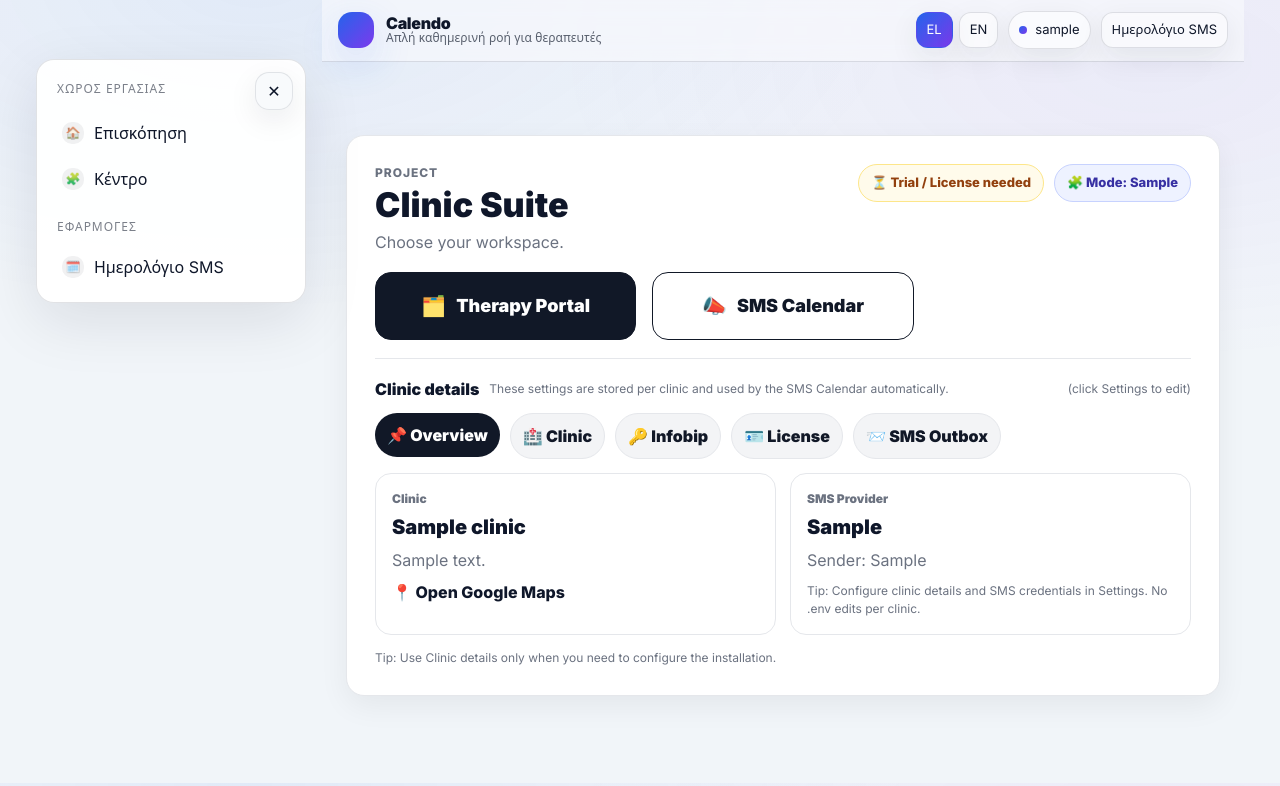
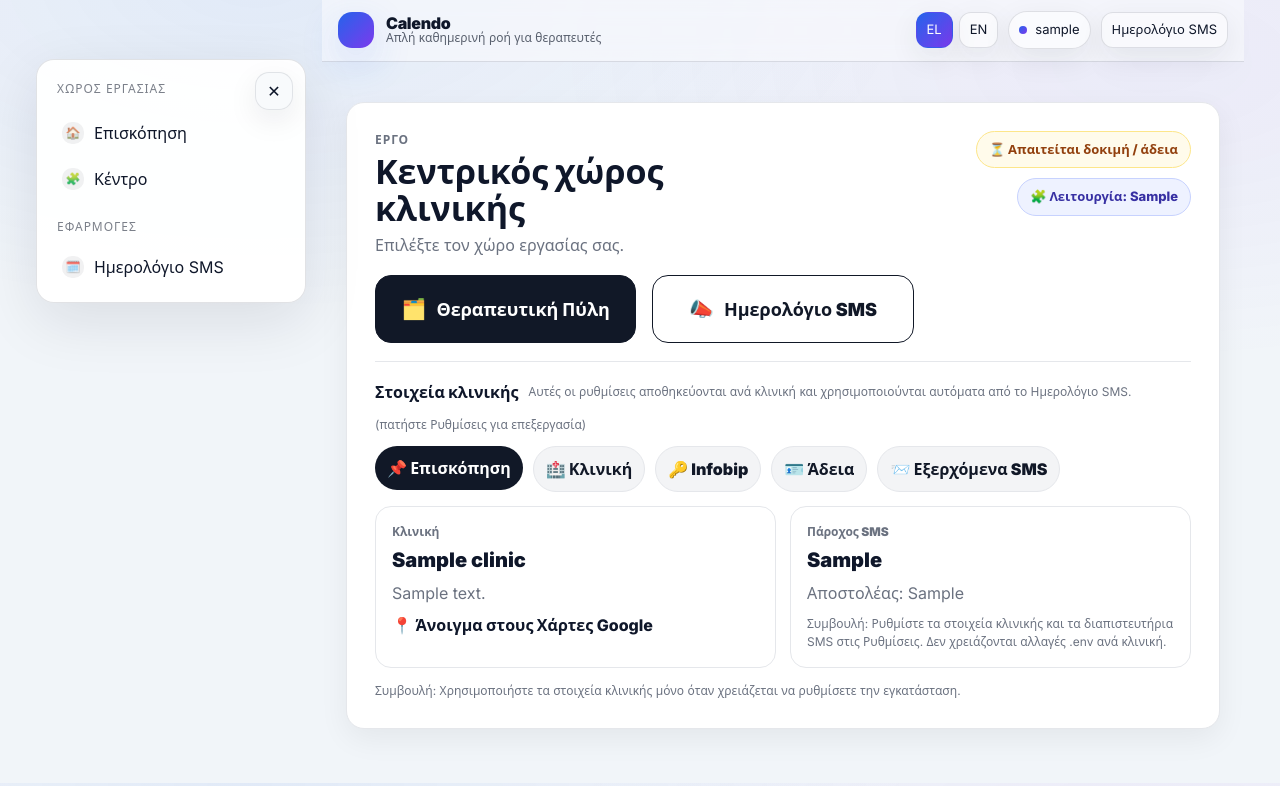
Before and after one commit to KOSTAS-KON/calendo, a FastAPI app: template portal/app/templates/pages/suite.html in a window 1280 px wide. Shown: the part 17-803 px from the top of the page. Run offline with FastAPI, Linux system fonts and the light colour scheme; the template is opened without the code that fills it: most values are stand-ins (such as "Sample title", 1, 10 or a date in 2020); some libraries are stand-ins or nearby versions.

Commit message:
Translate suite and team pages to Greek-first UI

```diff
--- a/portal/app/templates/pages/suite.html
+++ b/portal/app/templates/pages/suite.html
@@ -5,22 +5,22 @@
   <div style="width:980px;max-width:100%;background:#fff;border:1px solid #e5e7eb;border-radius:18px;box-shadow:0 10px 30px rgba(0,0,0,.06);padding:28px;">
     <div style="display:flex;align-items:flex-start;justify-content:space-between;gap:12px;">
       <div>
-        <div style="font-size:12px;letter-spacing:.08em;color:#6b7280;font-weight:800;">PROJECT</div>
-        <div style="font-size:34px;font-weight:900;line-height:1.1;margin-top:4px;">Clinic Suite</div>
-        <div style="color:#6b7280;margin-top:6px;">Choose your workspace.</div>
+        <div style="font-size:12px;letter-spacing:.08em;color:#6b7280;font-weight:800;">{{ tr(request, "ΕΡΓΟ", "PROJECT") }}</div>
+        <div style="font-size:34px;font-weight:900;line-height:1.1;margin-top:4px;">{{ tr(request, "Κεντρικός χώρος κλινικής", "Clinic Suite") }}</div>
+        <div style="color:#6b7280;margin-top:6px;">{{ tr(request, "Επιλέξτε τον χώρο εργασίας σας.", "Choose your workspace.") }}</div>
       </div>
       <div style="display:flex;gap:10px;align-items:center;flex-wrap:wrap;justify-content:flex-end;">
         {% if license %}
           {% if license.is_active() %}
-            <span style="display:inline-flex;align-items:center;gap:8px;padding:8px 12px;border-radius:999px;background:#ecfdf5;border:1px solid #a7f3d0;color:#065f46;font-weight:800;font-size:13px;">✅ License active</span>
+            <span style="display:inline-flex;align-items:center;gap:8px;padding:8px 12px;border-radius:999px;background:#ecfdf5;border:1px solid #a7f3d0;color:#065f46;font-weight:800;font-size:13px;">✅ {{ tr(request, "Η άδεια είναι ενεργή", "License active") }}</span>
           {% else %}
-            <span style="display:inline-flex;align-items:center;gap:8px;padding:8px 12px;border-radius:999px;background:#fffbeb;border:1px solid #fde68a;color:#92400e;font-weight:800;font-size:13px;">⏳ Trial / License needed</span>
+            <span style="display:inline-flex;align-items:center;gap:8px;padding:8px 12px;border-radius:999px;background:#fffbeb;border:1px solid #fde68a;color:#92400e;font-weight:800;font-size:13px;">⏳ {{ tr(request, "Απαιτείται δοκιμή / άδεια", "Trial / License needed") }}</span>
           {% endif %}
-          <span style="display:inline-flex;align-items:center;gap:8px;padding:8px 12px;border-radius:999px;background:#eef2ff;border:1px solid #c7d2fe;color:#3730a3;font-weight:800;font-size:13px;">🧩 Mode: {{ license.product_mode }}</span>
+          <span style="display:inline-flex;align-items:center;gap:8px;padding:8px 12px;border-radius:999px;background:#eef2ff;border:1px solid #c7d2fe;color:#3730a3;font-weight:800;font-size:13px;">🧩 {{ tr(request, "Λειτουργία", "Mode") }}: {{ license.product_mode }}</span>
         {% endif %}
         {% if request.session.get("subscription_until") %}
           <span style="display:inline-flex;align-items:center;gap:8px;padding:8px 12px;border-radius:999px;background:#f1f5f9;border:1px solid #e5e7eb;color:#111827;font-weight:800;font-size:13px;">
-            ⏰ Subscription valid until: {{ request.session.get("subscription_until") }}
+            ⏰ {{ tr(request, "Συνδρομή έως", "Subscription valid until") }}: {{ request.session.get("subscription_until") }}
           </span>
         {% endif %}
       </div>
@@ -29,19 +29,19 @@
     <div style="display:grid;grid-template-columns:repeat(3,1fr);gap:16px;margin-top:18px;">
       <a href="{{ rp }}/children?tenant={{ tenant_slug }}" style="text-decoration:none;">
         <div style="display:flex;align-items:center;justify-content:center;gap:10px;padding:18px 16px;border-radius:16px;background:#111827;color:#fff;font-size:18px;font-weight:900;border:1px solid #111827;">
-          <span style="font-size:20px;">🗂️</span> Therapy Portal
+          <span style="font-size:20px;">🗂️</span> {{ tr(request, "Θεραπευτική Πύλη", "Therapy Portal") }}
         </div>
       </a>
       <a href="{{ sms_app_url }}" style="text-decoration:none;" target="_self">
         <div style="display:flex;align-items:center;justify-content:center;gap:10px;padding:18px 16px;border-radius:16px;background:#fff;color:#111827;font-size:18px;font-weight:900;border:1px solid #111827;">
-          <span style="font-size:20px;">📣</span> SMS Calendar
+          <span style="font-size:20px;">📣</span> {{ tr(request, "Ημερολόγιο SMS", "SMS Calendar") }}
         </div>
       </a>
 
 {% if can_manage_team %}
 <a href="{{ rp }}/team?tenant={{ tenant_slug }}" style="text-decoration:none;">
   <div style="display:flex;align-items:center;justify-content:center;gap:10px;padding:18px 16px;border-radius:16px;background:#eef2ff;color:#111827;font-size:18px;font-weight:900;border:1px solid #c7d2fe;">
-    <span style="font-size:20px;">🔐</span> Team & Access
+    <span style="font-size:20px;">🔐</span> {{ tr(request, "Ομάδα & Πρόσβαση", "Team & Access") }}
   </div>
 </a>
 {% endif %}
@@ -51,50 +51,50 @@
 
     <div style="display:flex;align-items:center;justify-content:space-between;gap:12px;flex-wrap:wrap;">
       <div style="display:flex;align-items:center;gap:10px;">
-        <div style="font-weight:900;">Clinic details</div>
-        <span style="font-size:12px;color:#6b7280;">These settings are stored per clinic and used by the SMS Calendar automatically.</span>
+        <div style="font-weight:900;">{{ tr(request, "Στοιχεία κλινικής", "Clinic details") }}</div>
+        <span style="font-size:12px;color:#6b7280;">{{ tr(request, "Αυτές οι ρυθμίσεις αποθηκεύονται ανά κλινική και χρησιμοποιούνται αυτόματα από το Ημερολόγιο SMS.", "These settings are stored per clinic and used by the SMS Calendar automatically.") }}</span>
       </div>
-      <div style="font-size:12px;color:#6b7280;">(click Settings to edit)</div>
+      <div style="font-size:12px;color:#6b7280;">{{ tr(request, "(πατήστε Ρυθμίσεις για επεξεργασία)", "(click Settings to edit)") }}</div>
     </div>
 
     <div style="display:flex;gap:10px;flex-wrap:wrap;margin-top:12px;">
       <a class="chiplink" href="{{ rp }}/children?tenant={{ tenant_slug }}" style="text-decoration:none;">
-        <span style="display:inline-flex;align-items:center;gap:8px;padding:10px 12px;border-radius:999px;background:#111827;color:#fff;font-weight:900;">📌 Overview</span>
+        <span style="display:inline-flex;align-items:center;gap:8px;padding:10px 12px;border-radius:999px;background:#111827;color:#fff;font-weight:900;">📌 {{ tr(request, "Επισκόπηση", "Overview") }}</span>
       </a>
       <a class="chiplink" href="{{ rp }}/settings?tenant={{ tenant_slug }}" style="text-decoration:none;">
-        <span style="display:inline-flex;align-items:center;gap:8px;padding:10px 12px;border-radius:999px;background:#f3f4f6;color:#111827;border:1px solid #e5e7eb;font-weight:900;">🏥 Clinic</span>
+        <span style="display:inline-flex;align-items:center;gap:8px;padding:10px 12px;border-radius:999px;background:#f3f4f6;color:#111827;border:1px solid #e5e7eb;font-weight:900;">🏥 {{ tr(request, "Κλινική", "Clinic") }}</span>
       </a>
       <a class="chiplink" href="{{ rp }}/settings?tenant={{ tenant_slug }}" style="text-decoration:none;">
         <span style="display:inline-flex;align-items:center;gap:8px;padding:10px 12px;border-radius:999px;background:#f3f4f6;color:#111827;border:1px solid #e5e7eb;font-weight:900;">🔑 Infobip</span>
       </a>
       <a class="chiplink" href="{{ rp }}/settings?tenant={{ tenant_slug }}" style="text-decoration:none;">
-        <span style="display:inline-flex;align-items:center;gap:8px;padding:10px 12px;border-radius:999px;background:#f3f4f6;color:#111827;border:1px solid #e5e7eb;font-weight:900;">🪪 License</span>
+        <span style="display:inline-flex;align-items:center;gap:8px;padding:10px 12px;border-radius:999px;background:#f3f4f6;color:#111827;border:1px solid #e5e7eb;font-weight:900;">🪪 {{ tr(request, "Άδεια", "License") }}</span>
       </a>
-	      <a class="chiplink" href="{{ rp }}/sms-outbox?tenant={{ tenant_slug }}" style="text-decoration:none;">
-	        <span style="display:inline-flex;align-items:center;gap:8px;padding:10px 12px;border-radius:999px;background:#f3f4f6;color:#111827;border:1px solid #e5e7eb;font-weight:900;">📨 SMS Outbox</span>
-	      </a>
+      <a class="chiplink" href="{{ rp }}/sms-outbox?tenant={{ tenant_slug }}" style="text-decoration:none;">
+        <span style="display:inline-flex;align-items:center;gap:8px;padding:10px 12px;border-radius:999px;background:#f3f4f6;color:#111827;border:1px solid #e5e7eb;font-weight:900;">📨 {{ tr(request, "Εξερχόμενα SMS", "SMS Outbox") }}</span>
+      </a>
     </div>
 
     <div style="display:grid;grid-template-columns:1fr 1fr;gap:14px;margin-top:14px;">
       <div style="border:1px solid #e5e7eb;border-radius:16px;padding:16px;">
-        <div style="color:#6b7280;font-size:12px;font-weight:900;">Clinic</div>
+        <div style="color:#6b7280;font-size:12px;font-weight:900;">{{ tr(request, "Κλινική", "Clinic") }}</div>
         <div style="font-size:20px;font-weight:900;margin-top:4px;">{{ clinic.name or "—" }}</div>
         <div style="color:#6b7280;margin-top:6px;">{{ clinic.address or "—" }}</div>
         {% if clinic.map_url %}
-          <div style="margin-top:8px;"><a href="{{ clinic.map_url }}" target="_blank" style="font-weight:800;">📍 Open Google Maps</a></div>
+          <div style="margin-top:8px;"><a href="{{ clinic.map_url }}" target="_blank" style="font-weight:800;">📍 {{ tr(request, "Άνοιγμα στους Χάρτες Google", "Open Google Maps") }}</a></div>
         {% endif %}
       </div>
 
       <div style="border:1px solid #e5e7eb;border-radius:16px;padding:16px;">
-        <div style="color:#6b7280;font-size:12px;font-weight:900;">SMS Provider</div>
+        <div style="color:#6b7280;font-size:12px;font-weight:900;">{{ tr(request, "Πάροχος SMS", "SMS Provider") }}</div>
         <div style="font-size:20px;font-weight:900;margin-top:4px;">{{ clinic.sms_provider or "infobip" }}</div>
-        <div style="color:#6b7280;margin-top:6px;">Sender: {{ clinic.infobip_sender or "—" }}</div>
-        <div style="margin-top:10px;color:#6b7280;font-size:12px;">Tip: Configure clinic details and SMS credentials in Settings. No .env edits per clinic.</div>
+        <div style="color:#6b7280;margin-top:6px;">{{ tr(request, "Αποστολέας", "Sender") }}: {{ clinic.infobip_sender or "—" }}</div>
+        <div style="margin-top:10px;color:#6b7280;font-size:12px;">{{ tr(request, "Συμβουλή: Ρυθμίστε τα στοιχεία κλινικής και τα διαπιστευτήρια SMS στις Ρυθμίσεις. Δεν χρειάζονται αλλαγές .env ανά κλινική.", "Tip: Configure clinic details and SMS credentials in Settings. No .env edits per clinic.") }}</div>
       </div>
     </div>
 
     <div style="margin-top:14px;color:#6b7280;font-size:12px;">
-      Tip: Use Clinic details only when you need to configure the installation.
+      {{ tr(request, "Συμβουλή: Χρησιμοποιήστε τα στοιχεία κλινικής μόνο όταν χρειάζεται να ρυθμίσετε την εγκατάσταση.", "Tip: Use Clinic details only when you need to configure the installation.") }}
     </div>
   </div>
 </div>
```
Also changed, not shown: portal/app/templates/pages/team.html (+22 -22 lines).
